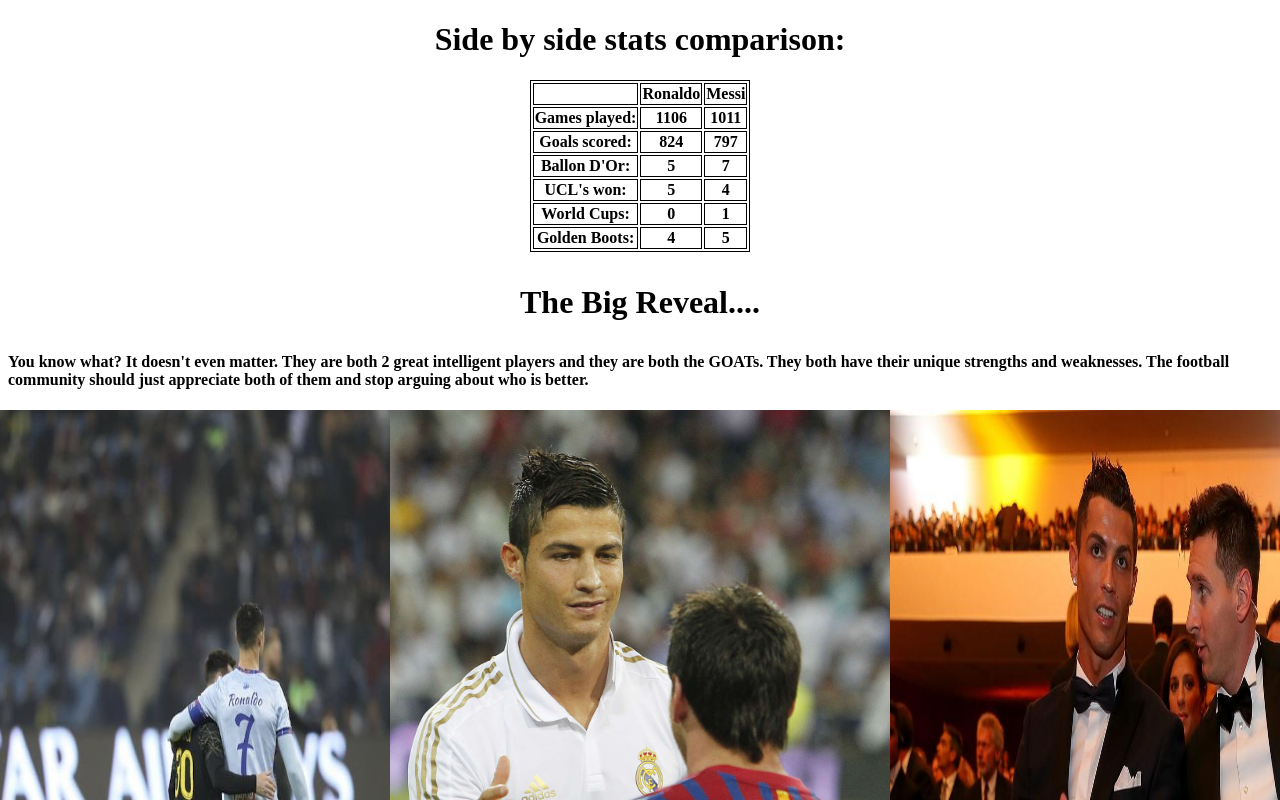
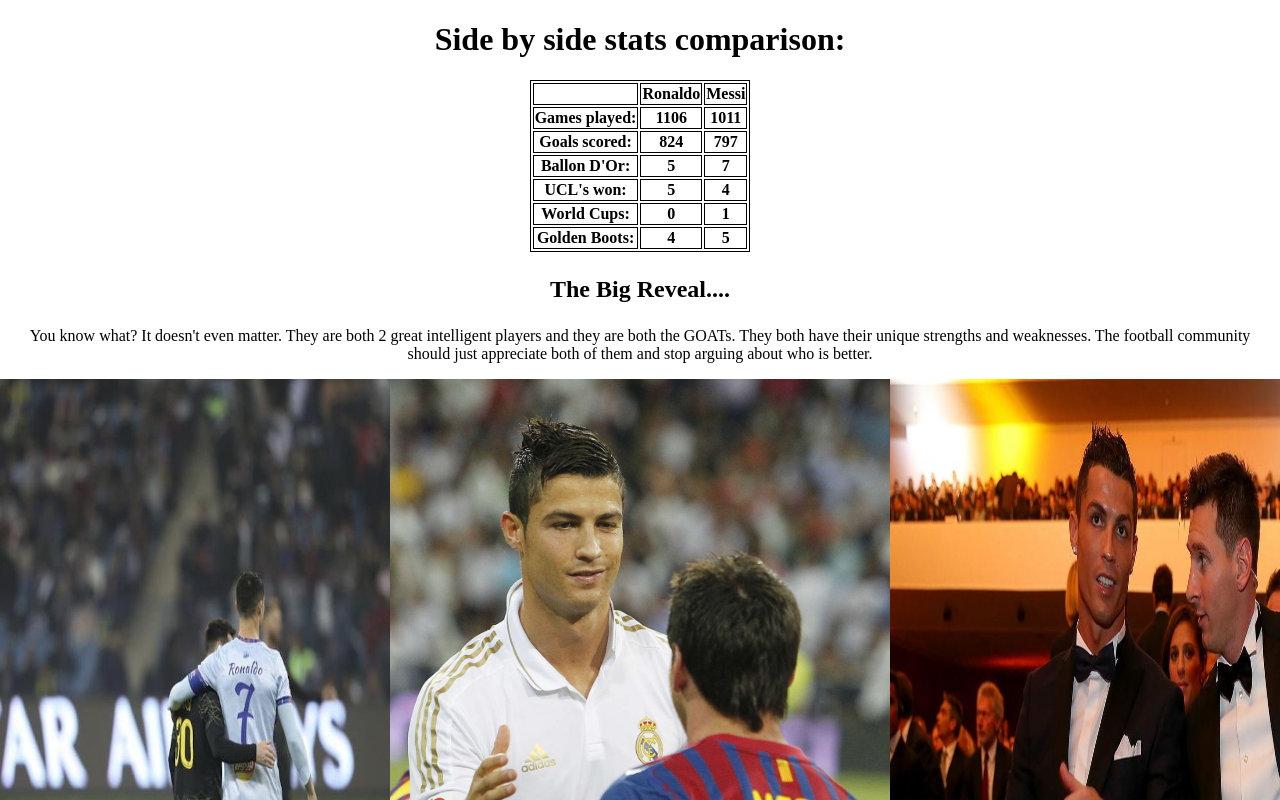
Before and after one commit to ediprekpalaj/webdev-assignment1, a plain HTML site: page ending.html in a window 1280 px wide. Shown: the top 800 px of the page. Drawn offline with Linux system fonts and the light colour scheme.

Commit message:
Add p tag instead of h

```diff
--- a/assets/css/styles_ending.css
+++ b/assets/css/styles_ending.css
@@ -4,7 +4,11 @@ h1 {
 
 h3 {
     text-align: center;
-    font-size: xx-large;
+    font-size: x-large;
+}
+
+p {
+    text-align: center;
 }
 
 table {
--- a/assets/css/styles_messi.css
+++ b/assets/css/styles_messi.css
@@ -2,7 +2,7 @@ h1 {
     text-align: center;
 }
 
-h2 {
+p {
     text-align: center;
 }
 
--- a/assets/css/styles_ronaldo.css
+++ b/assets/css/styles_ronaldo.css
@@ -2,7 +2,7 @@ h1 {
     text-align: center;
 }
 
-h2 {
+p {
     text-align: center;
 }
 
--- a/ending.html
+++ b/ending.html
@@ -44,7 +44,7 @@
         </tr>
     </table>
     <h3>The Big Reveal....</h3>
-    <h4>You know what? It doesn't even matter. They are both 2 great intelligent players and they are both the GOATs. They both have their unique strengths and weaknesses. The football community should just appreciate both of them and stop arguing about who is better.</h3>
+    <p>You know what? It doesn't even matter. They are both 2 great intelligent players and they are both the GOATs. They both have their unique strengths and weaknesses. The football community should just appreciate both of them and stop arguing about who is better.</p>
     <div class="goatsimgs">
         <div>
             <img src="assets/img/ronaldo_messi1.jpeg" alt="Ronaldo Messi 1">
```
Also changed, not shown: messi.html (+1 -1 lines), ronaldo.html (+1 -1 lines).
